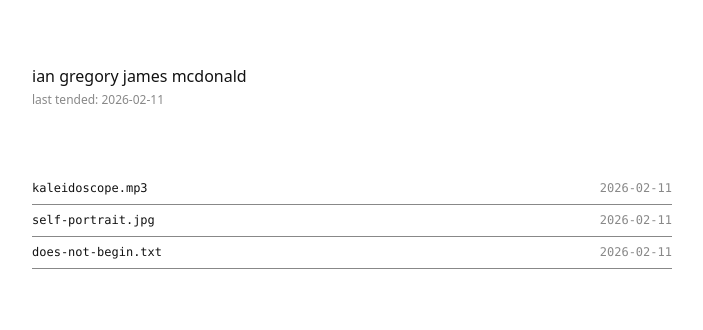
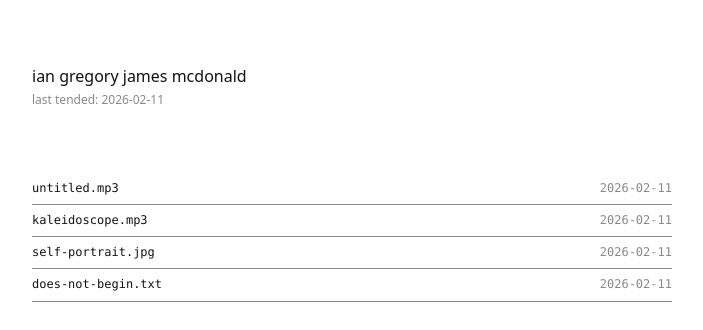
Before and after one commit to ianmcdonald/igjm, a plain HTML site: page index.html in a window 1280 px wide. Shown: the whole page, without its empty margins (288-991 px from the left). Drawn offline with Linux system fonts and the light colour scheme.

Commit message:
Add files via upload

```diff
--- a/index.html
+++ b/index.html
@@ -19,6 +19,11 @@
   <ul>
 
     <li>
+      <a href="audio/untitled.mp3">untitled.mp3</a>
+      <span class="date">2026-02-11</span>
+    </li>
+
+    <li>
       <a href="audio/kaleidoscope.mp3">kaleidoscope.mp3</a>
       <span class="date">2026-02-11</span>
     </li>
```
